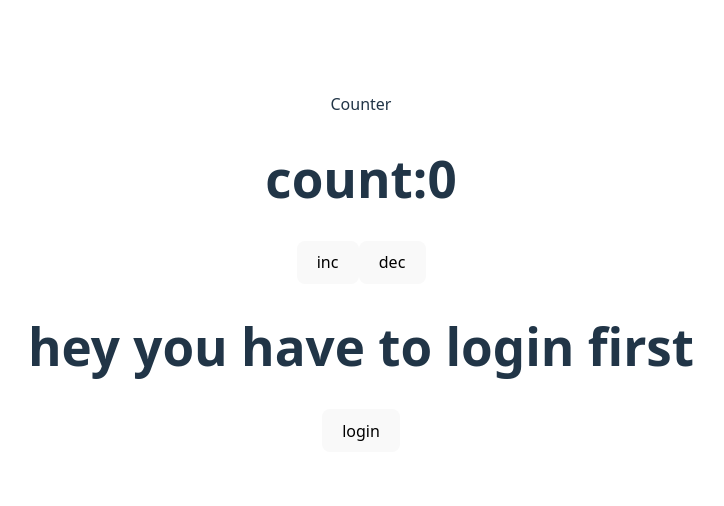
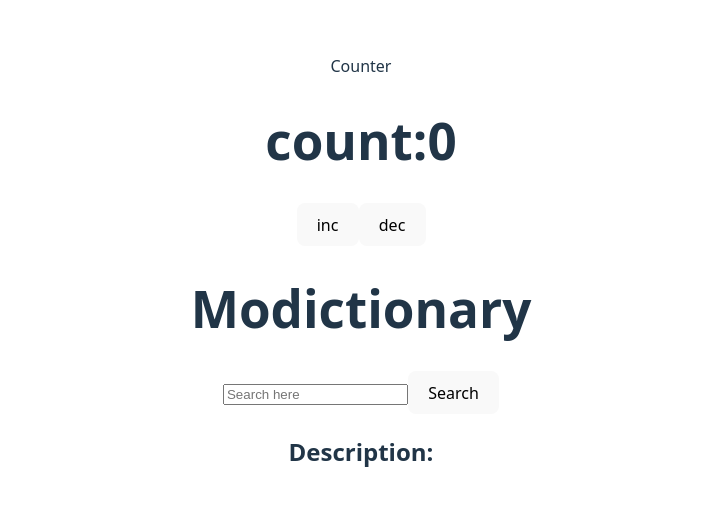
Before and after one commit to jacksyswain/prep-30, a React (Vite) app in the folder react-basics/react-components/: page / in a window 1280 px wide. Shown: the part 128-634 px from the top of the page, without its empty margins (279-1003 px from the left). Built offline with nearby package versions, Linux system fonts and the light colour scheme.

Commit message:
Add frontend source code

```diff
--- a/react-basics/react-components/src/App.jsx
+++ b/react-basics/react-components/src/App.jsx
@@ -6,13 +6,14 @@ import './App.css'
 import CountryFlag from './comps/CountryFlag'
 import CountryFlagSearch from './comps/CountryFlagSearch'
 import Xform from './comps/Xform'
+import Xdict from './comps/Xdict'
 function App() {
   const [count, setCount] = useState(0)
 
   return (
     <>
       <Counter/>
-      <Xform/>
+      <Xdict/>
     </>
   )
 }
--- /dev/null
+++ b/react-basics/react-components/src/comps/Xdict.jsx
@@ -0,0 +1,42 @@
+import React, { useState } from 'react'
+
+const dict = [
+  { word: "React", meaning: "A JavaScript library for building user interfaces." },
+  { word: "Component", meaning: "A reusable building block in React." },
+  { word: "State", meaning: "An object that stores data for a component." }
+]
+
+function Xdict() {
+  const [input, setInput] = useState("")
+  const [descript, setDiscript] = useState("")
+
+  const handleSearch = () => {
+    const result = dict.find(
+      item => item.word.toLowerCase() === input.toLowerCase()
+    )
+
+    if (result) {
+      setDiscript(result.meaning)
+    } else {
+      setDiscript("Word not found in dictionary.")
+    }
+  }
+
+  return (
+    <div>
+      <h1>Modictionary</h1>
+
+      <input
+        type="text"
+        placeholder="Search here"
+        onChange={(e) => setInput(e.target.value)}
+      />
+
+      <button onClick={handleSearch}>Search</button>
+
+      <h2>Description: {descript}</h2>
+    </div>
+  )
+}
+
+export default Xdict
```
